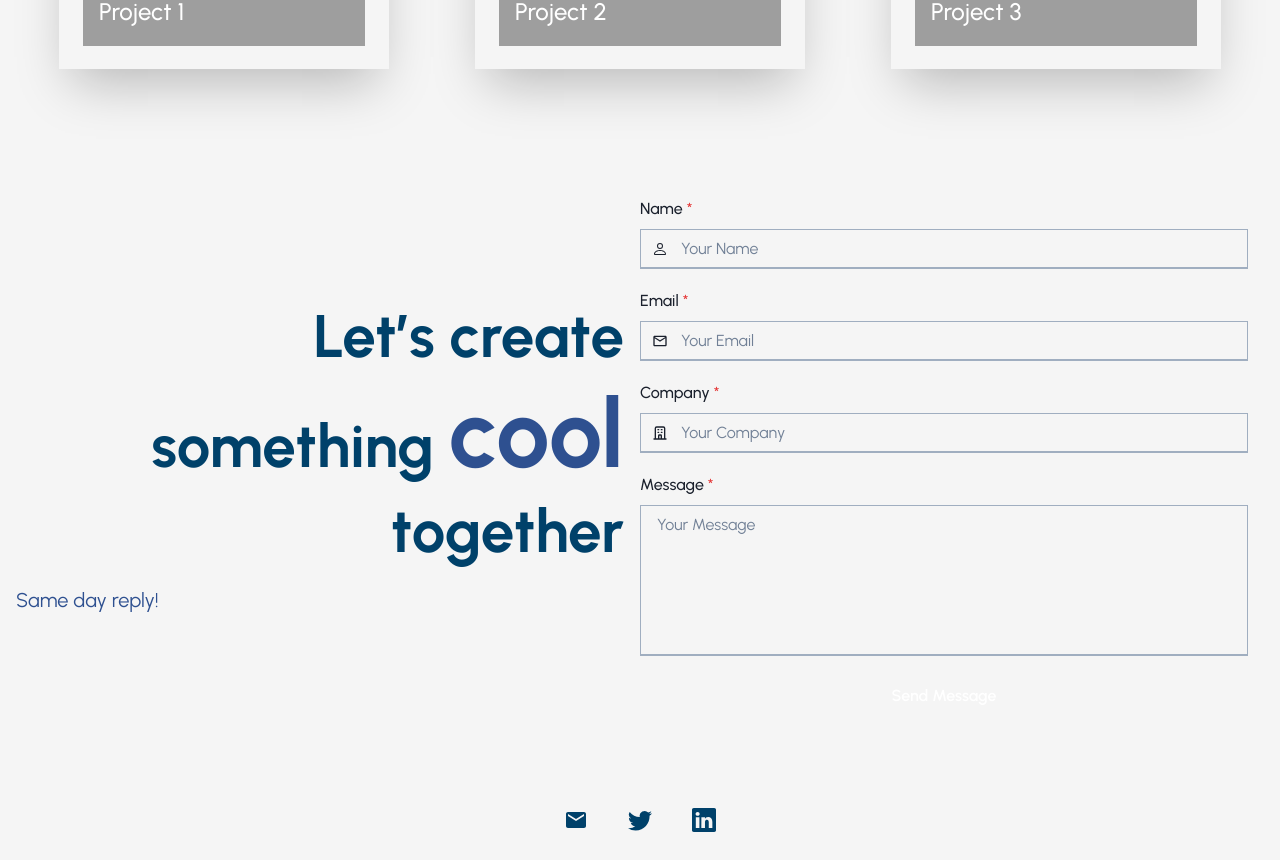
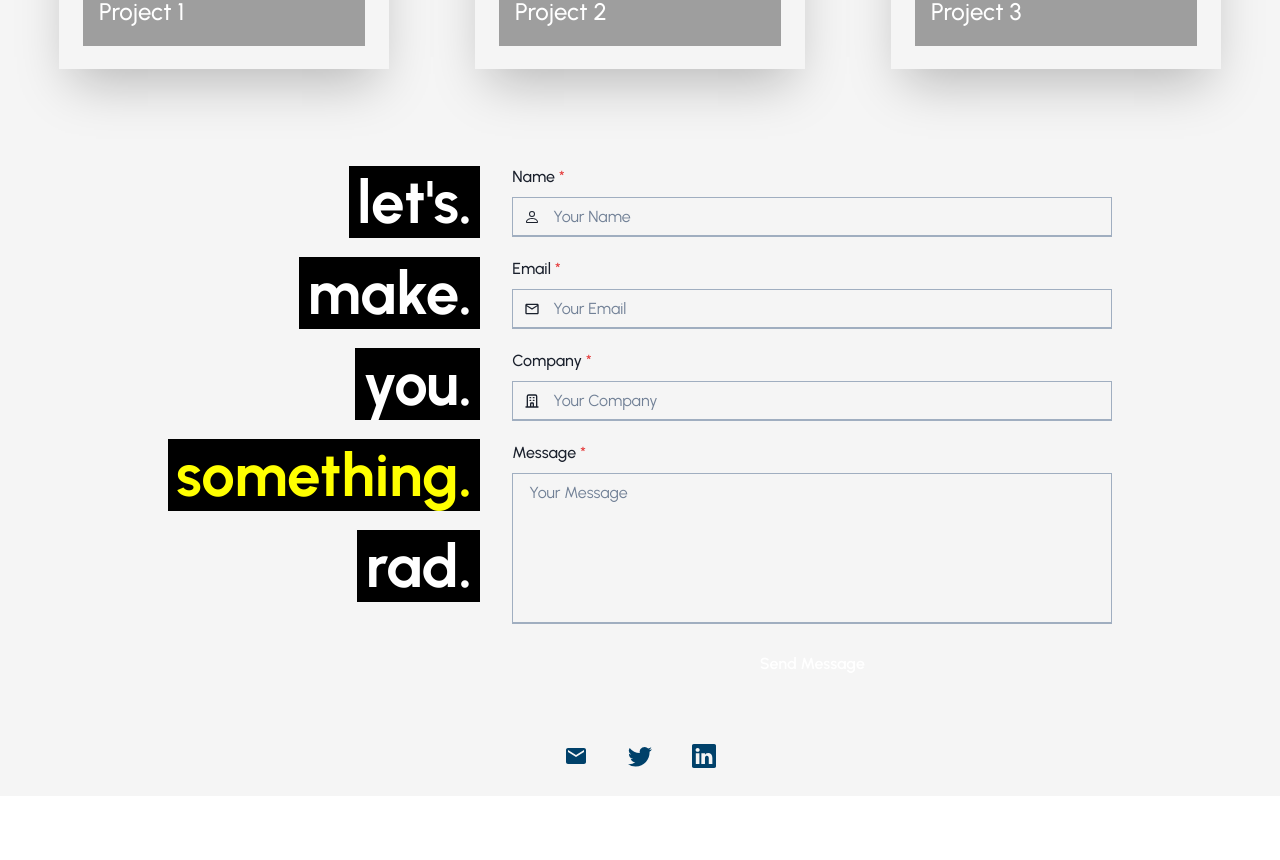
Before and after one commit to voi-jankowski/nakedeye, a React (Vite) app: page / in a window 1280 px wide. Shown: the part 1000-1860 px from the top of the page. After the commit the page ends 1796 px from the top, so only its background shows below. Built offline with nearby package versions, Linux system fonts and the light colour scheme; grey boxes are pictures that could not be loaded; a web font is replaced by a local one.

Commit message:
Changed the look of the CallToAction Heading.

```diff
--- a/src/components/CallToAction.tsx
+++ b/src/components/CallToAction.tsx
@@ -1,38 +1,48 @@
 // src/components/CallToAction.tsx
-import { Box, Flex, Heading, Container, Text, Spacer } from "@chakra-ui/react";
+import { Box, Flex, Heading, VStack, Text } from "@chakra-ui/react";
 import ContactForm from "./ContactForm";
 
 const CallToAction = () => (
-  <Container maxW="container.xl" py={16}>
+  <Box bg="rgba(245, 245, 245, 0.4)" py={8} px={4} mx={6}>
     <Flex
       direction={{ base: "column", md: "row" }}
-      align="center"
-      justify="space-between"
+      align="right"
+      justify="center"
     >
-      <Box textAlign={{ base: "center", md: "left" }} mb={{ base: 8, md: 0 }}>
-        <Heading
-          as="h2"
-          size="3xl"
-          color="indigo"
-          lineHeight="shorter"
-          textAlign={"end"}
-        >
-          Let’s create something{" "}
-          <Text as="span" color="blue" fontSize="8xl">
-            cool
-          </Text>{" "}
-          together
-        </Heading>
-        <Text fontSize="xl" color="blue" mt={4}>
-          Same day reply!
-        </Text>
+      <Box textAlign={{ base: "right", md: "right" }} mb={{ base: 8, md: 0 }}>
+        <VStack align="end" spacing={4}>
+          <Heading as="h2" size="3xl" color="black" lineHeight="shorter">
+            <Text as="span" bg="black" color="white" px={2}>
+              let's.
+            </Text>
+          </Heading>
+          <Heading as="h2" size="3xl" color="black" lineHeight="shorter">
+            <Text as="span" bg="black" color="white" px={2}>
+              make.
+            </Text>
+          </Heading>
+          <Heading as="h2" size="3xl" color="black" lineHeight="shorter">
+            <Text as="span" bg="black" color="white" px={2}>
+              you.
+            </Text>
+          </Heading>
+          <Heading as="h2" size="3xl" color="black" lineHeight="shorter">
+            <Text as="span" bg="black" color="yellow" px={2}>
+              something.
+            </Text>
+          </Heading>
+          <Heading as="h2" size="3xl" color="black" lineHeight="shorter">
+            <Text as="span" bg="black" color="white" px={2}>
+              rad.
+            </Text>
+          </Heading>
+        </VStack>
       </Box>
-      <Spacer />
-      <Container maxW="container.sm">
+      <Box width={{ base: "100%", md: "50%" }} ml={{ md: 8 }}>
         <ContactForm />
-      </Container>
+      </Box>
     </Flex>
-  </Container>
+  </Box>
 );
 
 export default CallToAction;
```
